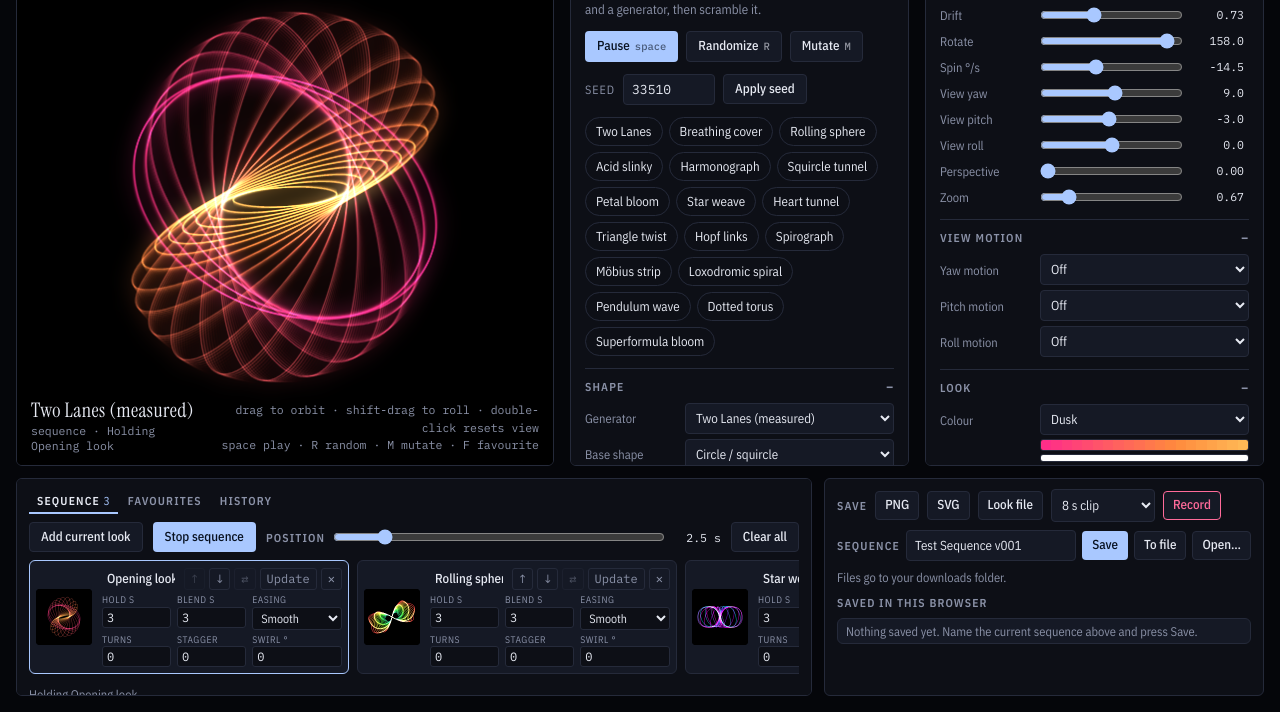
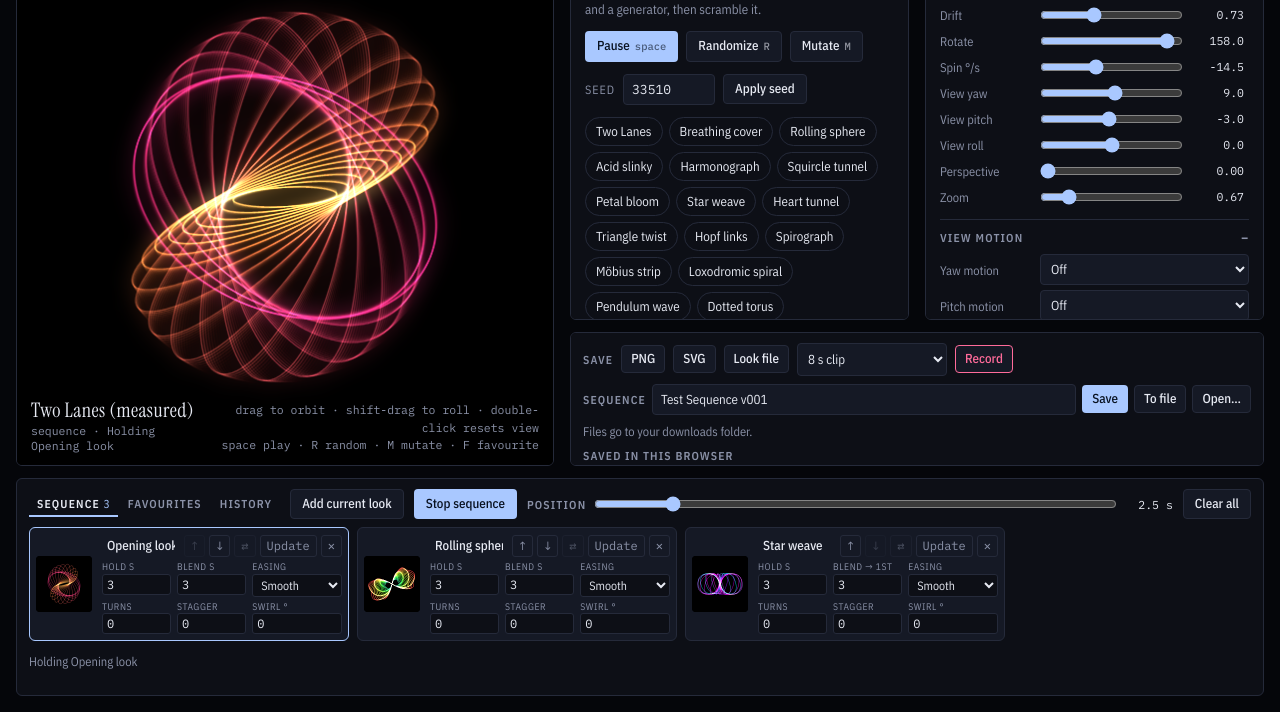
Before and after one commit to smbell1979/sBits_ring_loom, a plain HTML site: page src/ring-loom.html in a window 1280 px wide. Shown: the part 88-800 px from the top of the page. Drawn offline with nearby package versions, Linux system fonts and the light colour scheme; animation ran at ten frames a second.

Commit message:
Layout: sequence across the bottom, saving panel under the controls
The dock's saving panel (exports, sequence name, files, saved list) had grown crowded once the
loop clip's status and Tune to loop joined it, and with a fixed panel height the status line
shrank and its second line spilled over the "Saved in this browser" heading. The sequence now
takes the whole bottom row, and the saving panel sits under the control columns in the rack
(a flex column: controls take the room, the panel its natural height up to a third, then
scrolls), with nothing in it allowed to shrink. The clip menu is wider so its options read.
On phones the order is canvas, controls, saving, sequence.

Co-Authored-By: Claude Fable 5.1 <noreply@anthropic.com>

```diff
--- a/src/ring-loom.html
+++ b/src/ring-loom.html
@@ -73,7 +73,12 @@ body { margin: 0; background: var(--ink); color: var(--fg); font-family: var(--u
 
 /* Controls: one scrolling column, or two side by side (each scrolling on its own) once the rack
    itself is wide enough. A container query, so it follows the room the rack actually has. */
-.rack { grid-area: rack; min-width: 0; min-height: 0; container-type: inline-size; }
+.rack { grid-area: rack; min-width: 0; min-height: 0; container-type: inline-size; display: flex; flex-direction: column; gap: 12px; }
+.rack .rack-cols { flex: 1 1 auto; min-height: 0; }
+/* The save panel keeps its natural height up to a third of the column, then scrolls (the saved
+   list can grow); nothing in it shrinks, since a shrunk status line spilled over the heading. */
+.rack .files { flex: 0 1 auto; max-height: 34%; }
+.files > * { flex-shrink: 0; }
 .rack-cols {
   height: 100%; display: grid; grid-template-columns: minmax(0, 1fr); gap: 16px;
   overflow-y: auto; align-content: start;
@@ -87,12 +92,14 @@ body { margin: 0; background: var(--ink); color: var(--fg); font-family: var(--u
   .col { min-height: 0; overflow-y: auto; }
 }
 
-/* Dock along the bottom: the sequence (toolbar + filmstrip) on the left, and everything about saving
-   (exports, the sequence's name, files, the saved list) in one panel on the right. Each part scrolls
-   rather than clips if it runs out of room, so nothing can disappear silently. */
+/* Dock along the bottom: the sequence (toolbar + filmstrip) across the full width. Everything
+   about saving (exports, the sequence's name, files, the saved list) sits under the controls in
+   the rack (Scott: the dock's saving panel got crowded once the loop clip's status joined it, and
+   the rack had room below the controls). Each part scrolls rather than clips if it runs out of
+   room, so nothing can disappear silently. */
 .dock {
   grid-area: dock; min-width: 0; min-height: 0;
-  display: grid; grid-template-columns: minmax(0, 1fr) 440px; gap: 12px;
+  display: grid; grid-template-columns: minmax(0, 1fr); gap: 12px;
 }
 .seq-area, .files {
   min-width: 0; min-height: 0; overflow-y: auto;
@@ -133,7 +140,7 @@ body { margin: 0; background: var(--ink); color: var(--fg); font-family: var(--u
 .pos output { font: 11.5px var(--mono); font-variant-numeric: tabular-nums; min-width: 48px; text-align: right; }
 .savebar .btn, .files .lib-save .btn { padding: 6px 9px; }
 /* Fixed width: its "One sequence loop (18.0 s)" option would otherwise widen the row until it wraps. */
-.savebar select { width: 104px; }
+.savebar select { width: 150px; }
 .savebar { gap: 6px 8px; }
 .savebar select { background: var(--panel-2); color: var(--fg); border: 1px solid var(--line); border-radius: 4px; padding: 6px; font: 13px var(--ui); }
 .savebar .status { flex: 1 1 160px; min-width: 0; }
@@ -287,6 +294,7 @@ textarea {
   @supports (height: 100dvh) { .stage { max-height: 50dvh; } }
   .dock { grid-template-columns: minmax(0, 1fr); }
   .rack-cols, .col, .seq-area, .files { overflow: visible; height: auto; }
+  .rack .files { max-height: none; }
   .hint { display: none; }
 }
 /* A phone on its side: pinned at the top, the canvas would have shrunk to a small square with the
@@ -348,6 +356,47 @@ textarea {
     <div class="status" id="seqStatus" role="status"></div>
     </div>
 
+  </section>
+
+  <aside class="rack" aria-label="Controls">
+    <div class="rack-cols">
+      <div class="col">
+        <div class="brand">
+          <h1>Ring Loom</h1>
+          <p>Stacks of rings that twist into patterns. Pick a base shape and a generator, then scramble it.</p>
+        </div>
+        <div class="btns">
+          <button class="btn primary" id="play" type="button">Pause<kbd>space</kbd></button>
+          <button class="btn" id="random" type="button">Randomize<kbd>R</kbd></button>
+          <button class="btn" id="mutate" type="button">Mutate<kbd>M</kbd></button>
+        </div>
+        <div class="seed">
+          <label for="seedIn">Seed</label>
+          <input id="seedIn" type="text" inputmode="numeric" autocomplete="off">
+          <button class="btn" id="seedGo" type="button">Apply seed</button>
+        </div>
+        <div class="chips" id="presets" role="group" aria-label="Presets"></div>
+        <details open><summary>Shape</summary><div class="rows" id="g-shape"></div></details>
+        <details open><summary>Generator <span class="sub" id="genSub"></span></summary><div class="rows" id="g-gen"></div></details>
+      </div>
+
+      <div class="col">
+        <details open><summary>Motion &amp; view</summary><div class="rows" id="g-motion"></div></details>
+        <details open><summary>View motion</summary><div class="rows" id="g-viewmotion"></div></details>
+        <details open><summary>Look</summary><div class="rows" id="g-look"></div></details>
+        <details>
+          <summary>Settings code</summary>
+          <div class="save">
+            <textarea id="code" aria-label="Settings code" spellcheck="false"></textarea>
+            <div class="btns">
+              <button class="btn" id="copyCode" type="button">Copy current</button>
+              <button class="btn" id="loadCode" type="button">Load pasted</button>
+            </div>
+            <div class="status" id="codeStatus" role="status"></div>
+          </div>
+        </details>
+      </div>
+    </div>
     <div class="files" aria-label="Saving and files">
       <div class="savebar">
         <span class="dock-title">Save</span>
@@ -376,47 +425,6 @@ textarea {
       <div class="status" id="libStatus" role="status"></div>
       <h3 class="dock-title" title="This list lives in this browser only. Use To file for a copy that opens on any computer, or to send to someone.">Saved in this browser<span class="sub" id="libSub"></span></h3>
       <ul class="lib" id="libList" aria-label="Sequences saved in this browser"></ul>
-    </div>
-  </section>
-
-  <aside class="rack" aria-label="Controls">
-    <div class="rack-cols">
-      <div class="col">
-        <div class="brand">
-          <h1>Ring Loom</h1>
-          <p>Stacks of rings that twist into patterns. Pick a base shape and a generator, then scramble it.</p>
-        </div>
-        <div class="btns">
-          <button class="btn primary" id="play" type="button">Pause<kbd>space</kbd></button>
-          <button class="btn" id="random" type="button">Randomize<kbd>R</kbd></button>
-          <button class="btn" id="mutate" type="button">Mutate<kbd>M</kbd></button>
-        </div>
-        <div class="seed">
-          <label for="seedIn">Seed</label>
-          <input id="seedIn" type="text" inputmode="numeric" autocomplete="off">
-          <button class="btn" id="seedGo" type="button">Apply seed</button>
-        </div>
-        <div class="chips" id="presets" role="group" aria-label="Presets"></div>
-        <details open><summary>Shape</summary><div class="rows" id="g-shape"></div></details>
-        <details open><summary>Generator <span class="sub" id="genSub"></span></summary><div class="rows" id="g-gen"></div></details>
-      </div>
-
-      <div class="col">
-        <details open><summary>Motion &amp; view</summary><div class="rows" id="g-motion"></div></details>
-        <details open><summary>View motion</summary><div class="rows" id="g-viewmotion"></div></details>
-        <details open><summary>Look</summary><div class="rows" id="g-look"></div></details>
-        <details>
-          <summary>Settings code</summary>
-          <div class="save">
-            <textarea id="code" aria-label="Settings code" spellcheck="false"></textarea>
-            <div class="btns">
-              <button class="btn" id="copyCode" type="button">Copy current</button>
-              <button class="btn" id="loadCode" type="button">Load pasted</button>
-            </div>
-            <div class="status" id="codeStatus" role="status"></div>
-          </div>
-        </details>
-      </div>
     </div>
   </aside>
 </div>
```
Also changed, not shown: README.md.
